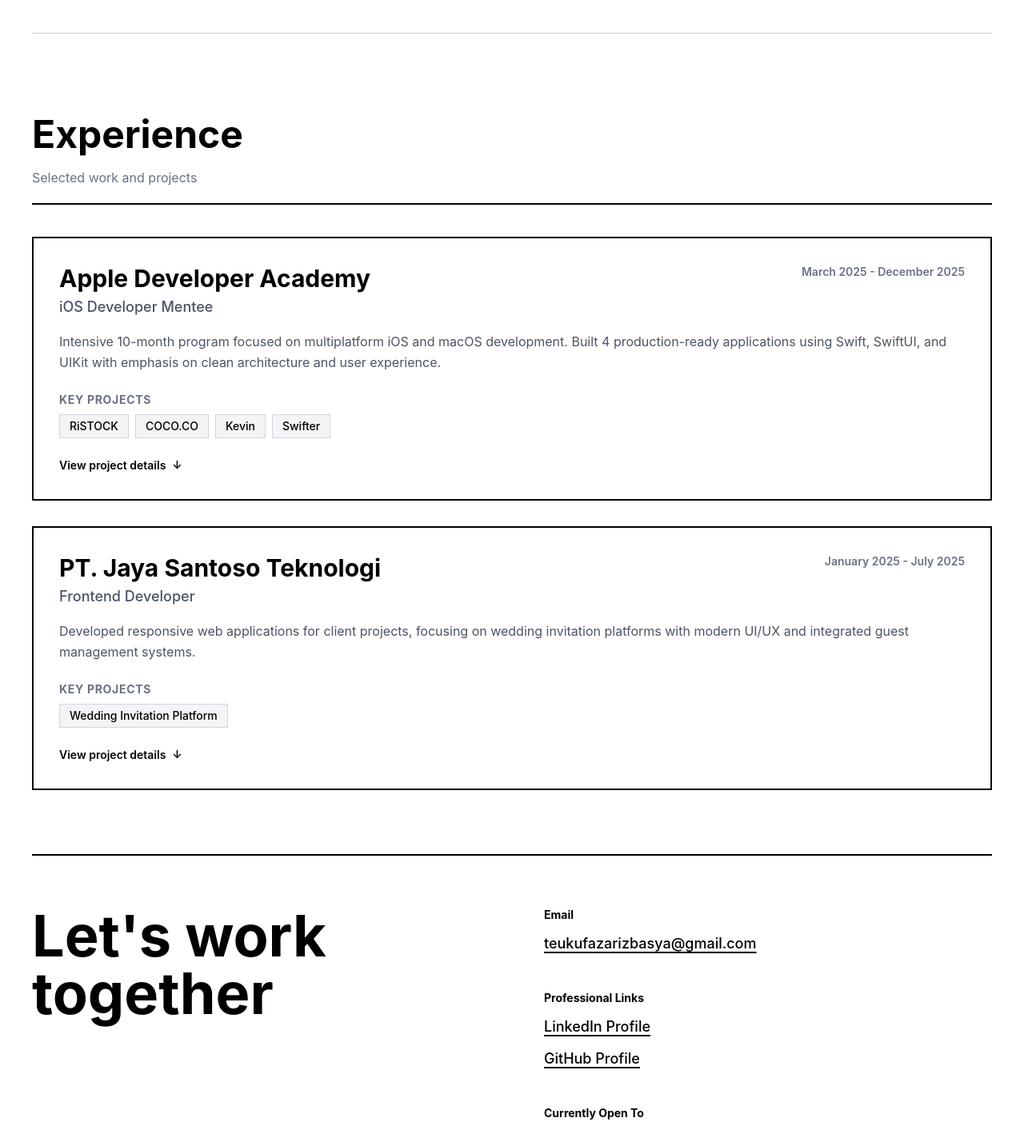
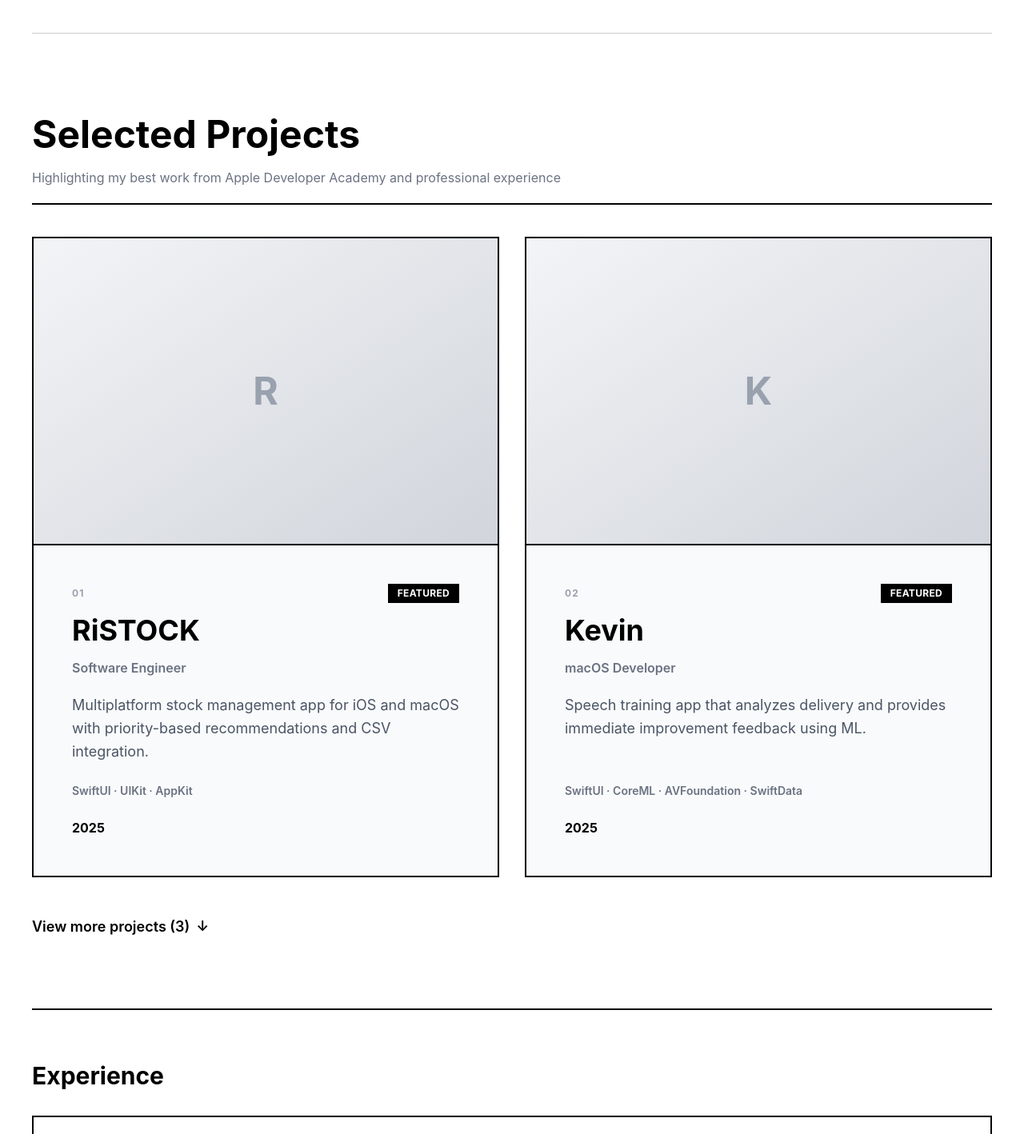
Before and after one commit to Teukufazariz/portfolio-v2.0, a Next.js app: page / in a window 1280 px wide. Shown: the part 460-1878 px from the top of the page at 80% size. Built offline with nearby package versions, Linux system fonts and the light colour scheme.

Commit message:
feat: adding selected project

```diff
--- a/src/app/page.tsx
+++ b/src/app/page.tsx
@@ -11,7 +11,7 @@
 		dateRange: "March 2025 - December 2025",
 		description:
 			"Intensive 10-month program focused on multiplatform iOS and macOS development. Built 4 production-ready applications using Swift, SwiftUI, and UIKit with emphasis on clean architecture and user experience.",
-		keyProjects: ["RiSTOCK", "COCO.CO", "Kevin", "Swifter"],
+		keyProjects: ["RiSTOCK", "Kevin"],
 		projects: [
 			{
 				number: "01",
@@ -22,9 +22,21 @@
 				technologies: "SwiftUI · UIKit · AppKit",
 				year: "2025",
 				imageAlt: "RiSTOCK application interface",
+				featured: true, // ⭐ Featured
 			},
 			{
 				number: "02",
+				title: "Kevin",
+				role: "macOS Developer",
+				description:
+					"Speech training app that analyzes delivery and provides immediate improvement feedback using ML.",
+				technologies: "SwiftUI · CoreML · AVFoundation · SwiftData",
+				year: "2025",
+				imageAlt: "Kevin speech analysis interface",
+				featured: true, // ⭐ Featured
+			},
+			{
+				number: "03",
 				title: "COCO.CO",
 				role: "iOS Developer",
 				description:
@@ -32,16 +44,6 @@
 				technologies: "SwiftUI · UIKit · Swift Testing · SwiftLint",
 				year: "2025",
 				imageAlt: "COCO.CO booking interface",
-			},
-			{
-				number: "03",
-				title: "Kevin",
-				role: "macOS Developer",
-				description:
-					"Speech training app that analyzes delivery and provides immediate improvement feedback using ML.",
-				technologies: "SwiftUI · CoreML · AVFoundation · SwiftData",
-				year: "2025",
-				imageAlt: "Kevin speech analysis interface",
 			},
 			{
 				number: "04",
@@ -61,7 +63,7 @@
 		dateRange: "January 2025 - July 2025",
 		description:
 			"Developed responsive web applications for client projects, focusing on wedding invitation platforms with modern UI/UX and integrated guest management systems.",
-		keyProjects: ["Wedding Invitation Platform"],
+		keyProjects: ["Wedding Platform"],
 		projects: [
 			{
 				number: "05",
--- a/src/components/ExperienceSection.tsx
+++ b/src/components/ExperienceSection.tsx
@@ -1,4 +1,8 @@
+"use client";
+
+import { useState } from "react";
 import ExperienceCard from "./ExperienceCard";
+import FeaturedProjectCard from "./FeaturedProjectCard";
 
 interface Project {
   number: string;
@@ -8,6 +12,9 @@
   technologies: string;
   year: string;
   imageAlt: string;
+  githubUrl?: string;
+  demoUrl?: string;
+  featured?: boolean;
 }
 
 interface Experience {
@@ -26,24 +33,143 @@
 export default function ExperienceSection({
   experiences,
 }: ExperienceSectionProps) {
+  const [showAll, setShowAll] = useState(false);
+
+  // Collect all projects and separate featured from others
+  const allProjects = experiences.flatMap((exp) => exp.projects);
+  const featuredProjects = allProjects.filter((p) => p.featured);
+  const otherProjects = allProjects.filter((p) => !p.featured);
+
   return (
     <section className="mb-20" id="projects" aria-labelledby="experience-heading">
+      {/* Section Header */}
       <div className="mb-10 pb-5 border-b-2 border-black dark:border-white">
         <h2
           id="experience-heading"
           className="text-4xl md:text-5xl font-bold leading-tight mb-3"
         >
-          Experience
+          Selected Projects
         </h2>
         <p className="text-base text-gray-500 dark:text-gray-400">
-          Selected work and projects
+          Highlighting my best work from Apple Developer Academy and professional
+          experience
         </p>
       </div>
 
-      <div className="flex flex-col gap-8">
-        {experiences.map((experience, index) => (
-          <ExperienceCard key={index} {...experience} />
-        ))}
+      {/* Featured Projects */}
+      <div className="mb-12">
+        <div className="grid grid-cols-1 lg:grid-cols-2 gap-8">
+          {featuredProjects.map((project) => (
+            <FeaturedProjectCard key={project.number} {...project} />
+          ))}
+        </div>
+      </div>
+
+      {/* Other Projects - Expandable */}
+      {otherProjects.length > 0 && (
+        <div>
+          <button
+            onClick={() => setShowAll(!showAll)}
+            className="mb-6 flex items-center gap-2 text-lg font-semibold hover:underline underline-offset-4 transition-all duration-200"
+            aria-expanded={showAll}
+          >
+            {showAll ? "Hide" : "View"} more projects ({otherProjects.length})
+            <span
+              className={`transition-transform duration-200 ${
+                showAll ? "rotate-180" : ""
+              }`}
+            >
+              ↓
+            </span>
+          </button>
+
+          <div
+            className={`grid transition-all duration-200 ease-in-out ${
+              showAll
+                ? "grid-rows-[1fr] opacity-100"
+                : "grid-rows-[0fr] opacity-0"
+            }`}
+          >
+            <div className="overflow-hidden">
+              <div className="grid grid-cols-1 lg:grid-cols-2 gap-6">
+                {otherProjects.map((project) => (
+                  <article
+                    key={project.number}
+                    className="bg-gray-50 dark:bg-neutral-900 border border-gray-300 dark:border-neutral-700 flex flex-col overflow-hidden transition-all duration-200 hover:shadow-[4px_4px_0_0_#000] dark:hover:shadow-[4px_4px_0_0_#fff] hover:-translate-x-0.5 hover:-translate-y-0.5"
+                  >
+                    {/* Smaller Project Image */}
+                    <div className="w-full h-48 bg-gray-200 dark:bg-neutral-800 border-b border-gray-300 dark:border-neutral-700 flex items-center justify-center overflow-hidden">
+                      <div className="w-full h-full flex items-center justify-center bg-gradient-to-br from-gray-100 to-gray-300 dark:from-neutral-800 dark:to-neutral-700 text-gray-400 dark:text-gray-500 font-bold text-3xl">
+                        {project.title.charAt(0)}
+                      </div>
+                    </div>
+
+                    {/* Project Content */}
+                    <div className="p-5 flex flex-col flex-grow">
+                      <div className="flex items-center justify-between mb-2">
+                        <span className="text-xs font-bold text-gray-400 dark:text-gray-500 tracking-widest">
+                          {project.number}
+                        </span>
+                        <span className="text-xs font-semibold text-gray-500 dark:text-gray-400">
+                          {project.year}
+                        </span>
+                      </div>
+
+                      <h4 className="text-xl font-bold mb-1 leading-tight">
+                        {project.title}
+                      </h4>
+                      <p className="text-sm text-gray-500 dark:text-gray-400 font-medium mb-3">
+                        {project.role}
+                      </p>
+
+                      <p className="text-sm text-gray-600 dark:text-gray-400 leading-relaxed mb-4 flex-grow">
+                        {project.description}
+                      </p>
+
+                      <p className="text-xs text-gray-500 dark:text-gray-400 font-medium mb-4">
+                        {project.technologies}
+                      </p>
+
+                      {/* Action Links */}
+                      <div className="flex gap-2 mt-auto">
+                        {project.githubUrl && (
+                          <a
+                            href={project.githubUrl}
+                            target="_blank"
+                            rel="noopener noreferrer"
+                            className="px-3 py-1.5 text-xs font-semibold border border-black dark:border-white hover:bg-black dark:hover:bg-white hover:text-white dark:hover:text-black transition-all duration-200"
+                          >
+                            GitHub
+                          </a>
+                        )}
+                        {project.demoUrl && (
+                          <a
+                            href={project.demoUrl}
+                            target="_blank"
+                            rel="noopener noreferrer"
+                            className="px-3 py-1.5 text-xs font-semibold bg-black dark:bg-white text-white dark:text-black border border-black dark:border-white hover:bg-white dark:hover:bg-black hover:text-black dark:hover:text-white transition-all duration-200"
+                          >
+                            View
+                          </a>
+                        )}
+                      </div>
+                    </div>
+                  </article>
+                ))}
+              </div>
+            </div>
+          </div>
+        </div>
+      )}
+
+      {/* Full Experience Cards (Optional - keep if you want to show company info) */}
+      <div className="mt-16 pt-16 border-t-2 border-black dark:border-white">
+        <h3 className="text-3xl font-bold mb-8">Experience</h3>
+        <div className="flex flex-col gap-8">
+          {experiences.map((experience, index) => (
+            <ExperienceCard key={index} {...experience} />
+          ))}
+        </div>
       </div>
     </section>
   );
--- /dev/null
+++ b/src/components/FeaturedProjectCard.tsx
@@ -0,0 +1,91 @@
+interface FeaturedProjectCardProps {
+  number: string;
+  title: string;
+  role: string;
+  description: string;
+  technologies: string;
+  year: string;
+  imageAlt: string;
+  githubUrl?: string;
+  demoUrl?: string;
+}
+
+export default function FeaturedProjectCard({
+  number,
+  title,
+  role,
+  description,
+  technologies,
+  year,
+  imageAlt,
+  githubUrl,
+  demoUrl,
+}: FeaturedProjectCardProps) {
+  return (
+    <article className="bg-gray-50 dark:bg-neutral-900 border-2 border-black dark:border-white flex flex-col overflow-hidden transition-all duration-200 hover:shadow-[8px_8px_0_0_#000] dark:hover:shadow-[8px_8px_0_0_#fff] hover:-translate-x-1 hover:-translate-y-1">
+      {/* Larger Featured Image */}
+      <div className="w-full h-80 md:h-96 bg-gray-200 dark:bg-neutral-800 border-b-2 border-black dark:border-white flex items-center justify-center overflow-hidden">
+        <div className="w-full h-full flex items-center justify-center bg-gradient-to-br from-gray-100 to-gray-300 dark:from-neutral-800 dark:to-neutral-700 text-gray-400 dark:text-gray-500 font-bold text-5xl">
+          {title.charAt(0)}
+        </div>
+      </div>
+
+      {/* Featured Project Content */}
+      <div className="p-8 md:p-12 flex flex-col flex-grow">
+        <div className="flex items-center justify-between mb-3">
+          <span className="text-xs font-bold text-gray-400 dark:text-gray-500 tracking-widest">
+            {number}
+          </span>
+          <span className="px-3 py-1 bg-black dark:bg-white text-white dark:text-black text-xs font-bold tracking-wide">
+            FEATURED
+          </span>
+        </div>
+
+        <h3 className="text-3xl md:text-4xl font-bold mb-3 leading-tight">
+          {title}
+        </h3>
+        <p className="text-base text-gray-500 dark:text-gray-400 font-semibold mb-5">
+          {role}
+        </p>
+
+        <p className="text-lg text-gray-600 dark:text-gray-400 leading-relaxed mb-6 flex-grow">
+          {description}
+        </p>
+
+        {/* Tech Stack */}
+        <p className="text-sm text-gray-500 dark:text-gray-400 font-semibold mb-6">
+          {technologies}
+        </p>
+
+        {/* Action Links */}
+        <div className="flex items-center justify-between mt-auto">
+          <span className="text-base font-bold">{year}</span>
+          <div className="flex gap-3">
+            {githubUrl && (
+              <a
+                href={githubUrl}
+                target="_blank"
+                rel="noopener noreferrer"
+                className="px-5 py-2.5 text-sm font-semibold border-2 border-black dark:border-white hover:bg-black dark:hover:bg-white hover:text-white dark:hover:text-black transition-all duration-200"
+                aria-label={`View ${title} on GitHub`}
+              >
+                GitHub
+              </a>
+            )}
+            {demoUrl && (
+              <a
+                href={demoUrl}
+                target="_blank"
+                rel="noopener noreferrer"
+                className="px-5 py-2.5 text-sm font-semibold bg-black dark:bg-white text-white dark:text-black border-2 border-black dark:border-white hover:bg-white dark:hover:bg-black hover:text-black dark:hover:text-white transition-all duration-200"
+                aria-label={`View ${title} demo`}
+              >
+                View Project
+              </a>
+            )}
+          </div>
+        </div>
+      </div>
+    </article>
+  );
+}
--- a/src/components/Footer.tsx
+++ b/src/components/Footer.tsx
@@ -1,7 +1,7 @@
 export default function Footer() {
   return (
     <footer className="mt-20 pt-10 border-t-2 border-black dark:border-white flex flex-col md:flex-row justify-between items-center gap-4 text-sm text-gray-500 dark:text-gray-400">
-      <div>© 2025 Teuku Fazariz Basya</div>
+      <div>© 2026 Teuku Fazariz Basya</div>
       <div>Built with accessibility in mind</div>
     </footer>
   );
```
